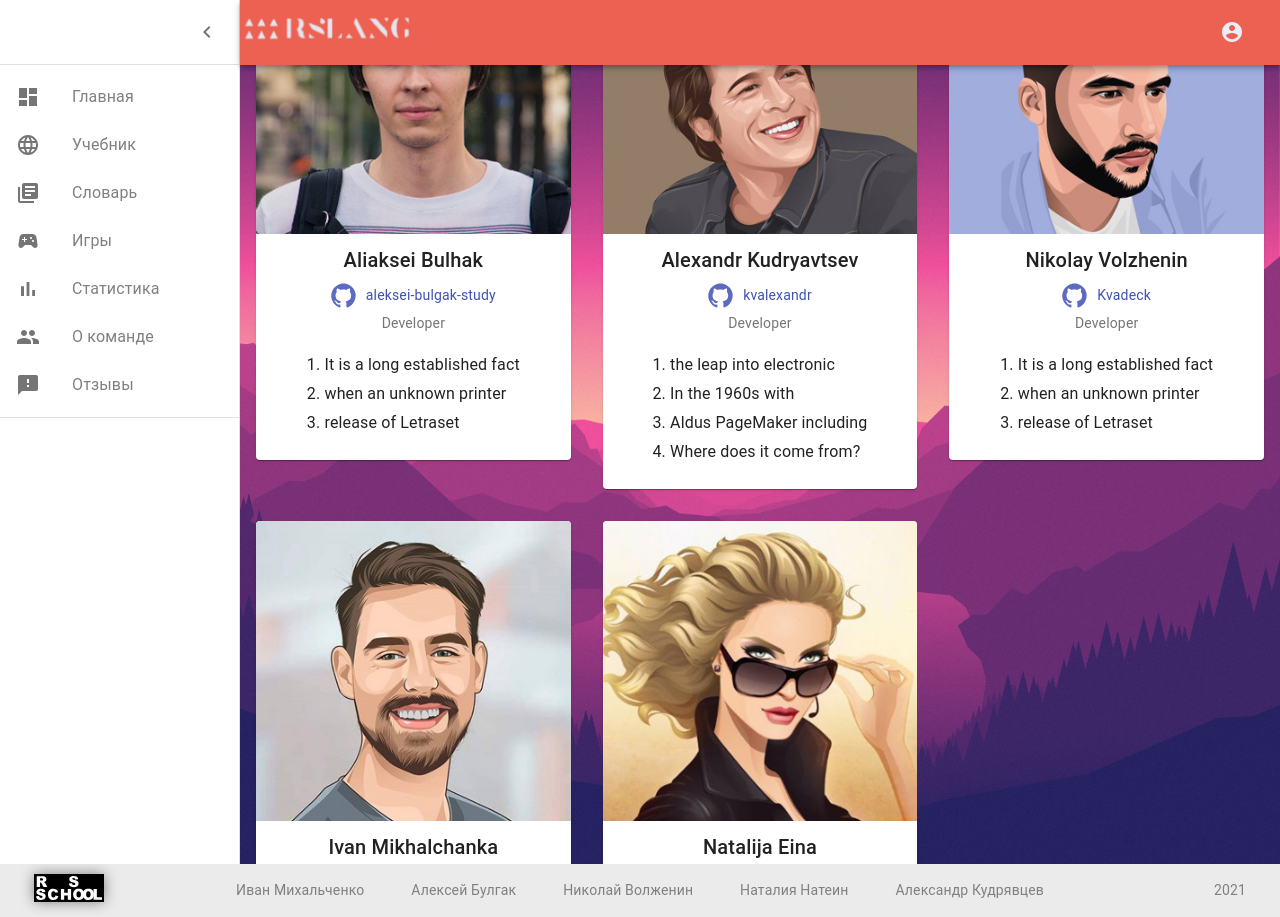
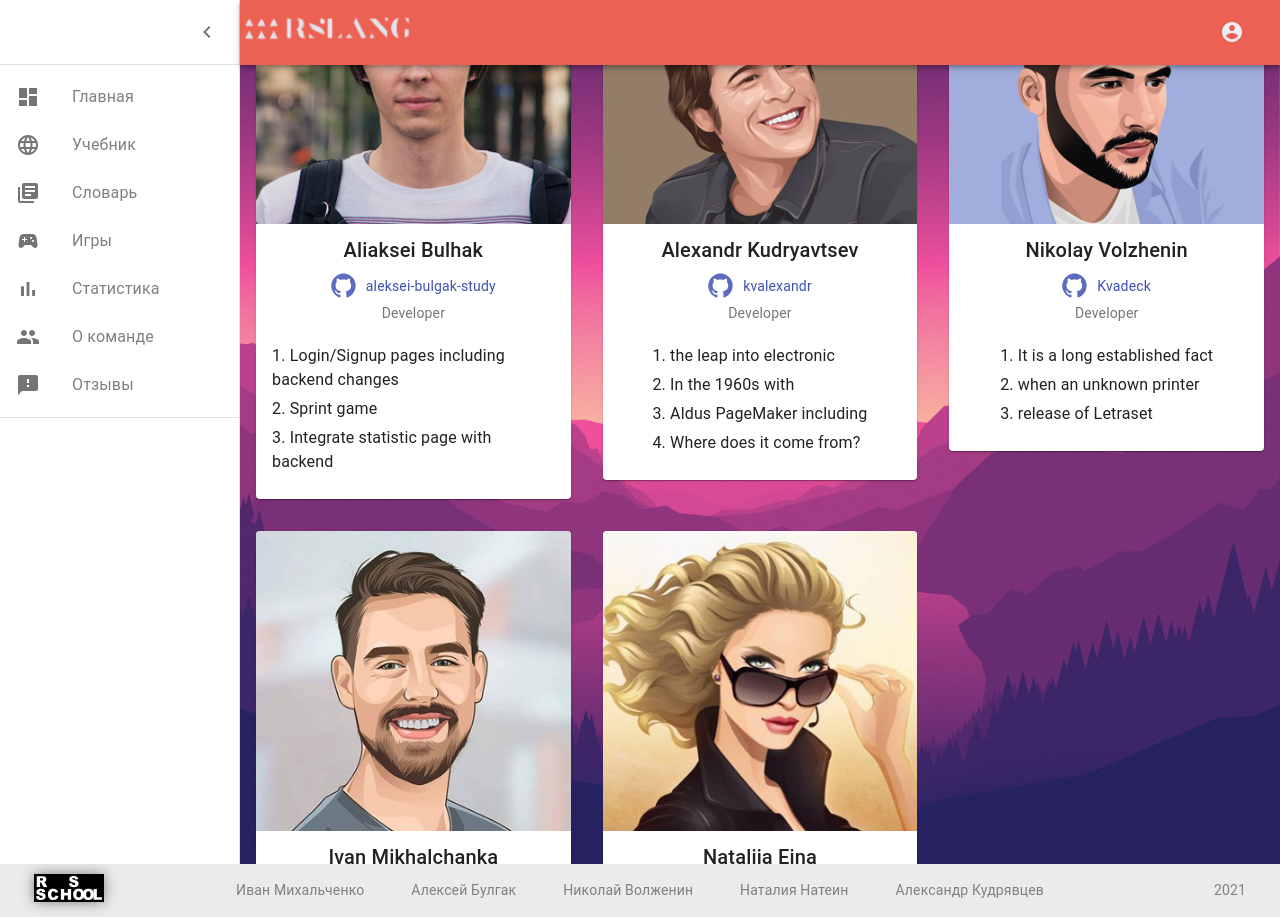
Before and after one commit to natein/rslang, a React (Create React App) app: page /about in a window 1280 px wide. Built offline with nearby package versions, Linux system fonts and the light colour scheme.

Commit message:
fix: update description of performed work by Alekse Bulgak

```diff
--- a/src/constants/team.js
+++ b/src/constants/team.js
@@ -12,9 +12,9 @@ const team = [
     photo: aleksei,
     role: 'Developer',
     tasks: [
-      'It is a long established fact',
-      'when an unknown printer',
-      'release of Letraset'
+      'Login/Signup pages including backend changes',
+      'Sprint game',
+      'Integrate statistic page with backend'
     ],
   },
   {
```
